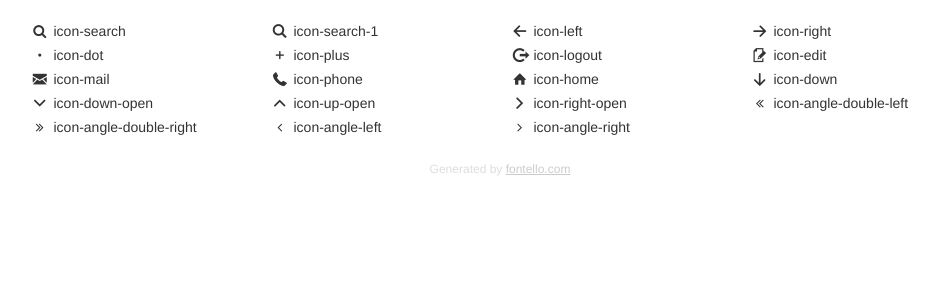
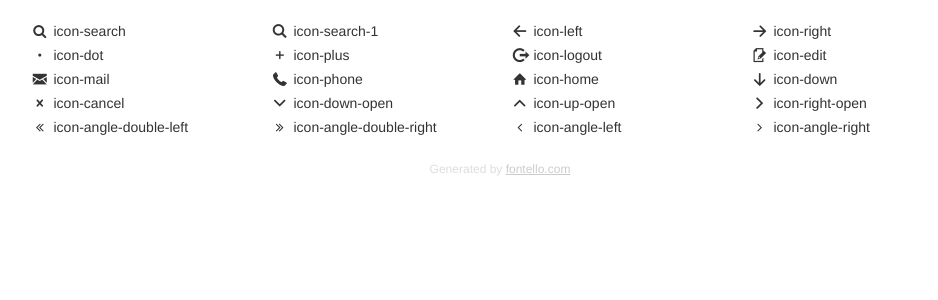
Before and after one commit to movementk/kobsa, a PHP site: page /assets/fontello/demo.html in a window 1280 px wide. Shown: the part 71-371 px from the top of the page, without its empty margins (140-1078 px from the left). Run offline with PHP 8.4, Linux system fonts and the light colour scheme.

Commit message:
폰텔로 아이콘 추가

```diff
--- a/assets/fontello/config.json
+++ b/assets/fontello/config.json
@@ -119,6 +119,12 @@
       "css": "down",
       "code": 59403,
       "src": "mfglabs"
+    },
+    {
+      "uid": "c709da589c923ba3c2ad48d9fc563e93",
+      "css": "cancel",
+      "code": 59404,
+      "src": "entypo"
     }
   ]
 }
--- a/assets/fontello/css/fontello-codes.css
+++ b/assets/fontello/css/fontello-codes.css
@@ -11,6 +11,7 @@
 .icon-phone:before { content: '\e809'; } /* '' */
 .icon-home:before { content: '\e80a'; } /* '' */
 .icon-down:before { content: '\e80b'; } /* '' */
+.icon-cancel:before { content: '\e80c'; } /* '' */
 .icon-down-open:before { content: '\f004'; } /* '' */
 .icon-up-open:before { content: '\f005'; } /* '' */
 .icon-right-open:before { content: '\f006'; } /* '' */
--- a/assets/fontello/css/fontello-ie7-codes.css
+++ b/assets/fontello/css/fontello-ie7-codes.css
@@ -11,6 +11,7 @@
 .icon-phone { *zoom: expression( this.runtimeStyle['zoom'] = '1', this.innerHTML = '&#xe809;&nbsp;'); }
 .icon-home { *zoom: expression( this.runtimeStyle['zoom'] = '1', this.innerHTML = '&#xe80a;&nbsp;'); }
 .icon-down { *zoom: expression( this.runtimeStyle['zoom'] = '1', this.innerHTML = '&#xe80b;&nbsp;'); }
+.icon-cancel { *zoom: expression( this.runtimeStyle['zoom'] = '1', this.innerHTML = '&#xe80c;&nbsp;'); }
 .icon-down-open { *zoom: expression( this.runtimeStyle['zoom'] = '1', this.innerHTML = '&#xf004;&nbsp;'); }
 .icon-up-open { *zoom: expression( this.runtimeStyle['zoom'] = '1', this.innerHTML = '&#xf005;&nbsp;'); }
 .icon-right-open { *zoom: expression( this.runtimeStyle['zoom'] = '1', this.innerHTML = '&#xf006;&nbsp;'); }
--- a/assets/fontello/css/fontello-ie7.css
+++ b/assets/fontello/css/fontello-ie7.css
@@ -22,6 +22,7 @@
 .icon-phone { *zoom: expression( this.runtimeStyle['zoom'] = '1', this.innerHTML = '&#xe809;&nbsp;'); }
 .icon-home { *zoom: expression( this.runtimeStyle['zoom'] = '1', this.innerHTML = '&#xe80a;&nbsp;'); }
 .icon-down { *zoom: expression( this.runtimeStyle['zoom'] = '1', this.innerHTML = '&#xe80b;&nbsp;'); }
+.icon-cancel { *zoom: expression( this.runtimeStyle['zoom'] = '1', this.innerHTML = '&#xe80c;&nbsp;'); }
 .icon-down-open { *zoom: expression( this.runtimeStyle['zoom'] = '1', this.innerHTML = '&#xf004;&nbsp;'); }
 .icon-up-open { *zoom: expression( this.runtimeStyle['zoom'] = '1', this.innerHTML = '&#xf005;&nbsp;'); }
 .icon-right-open { *zoom: expression( this.runtimeStyle['zoom'] = '1', this.innerHTML = '&#xf006;&nbsp;'); }
--- a/assets/fontello/demo.html
+++ b/assets/fontello/demo.html
@@ -229,11 +229,11 @@ body {
 }
 @font-face {
       font-family: 'fontello';
-      src: url('./font/fontello.eot?21334913');
-      src: url('./font/fontello.eot?21334913#iefix') format('embedded-opentype'),
-           url('./font/fontello.woff?21334913') format('woff'),
-           url('./font/fontello.ttf?21334913') format('truetype'),
-           url('./font/fontello.svg?21334913#fontello') format('svg');
+      src: url('./font/fontello.eot?52874290');
+      src: url('./font/fontello.eot?52874290#iefix') format('embedded-opentype'),
+           url('./font/fontello.woff?52874290') format('woff'),
+           url('./font/fontello.ttf?52874290') format('truetype'),
+           url('./font/fontello.svg?52874290#fontello') format('svg');
       font-weight: normal;
       font-style: normal;
     }
@@ -316,12 +316,13 @@ body {
         <div class="the-icons span3" title="Code: 0xe80b"><i class="demo-icon icon-down">&#xe80b;</i> <span class="i-name">icon-down</span><span class="i-code">0xe80b</span></div>
       </div>
       <div class="row">
+        <div class="the-icons span3" title="Code: 0xe80c"><i class="demo-icon icon-cancel">&#xe80c;</i> <span class="i-name">icon-cancel</span><span class="i-code">0xe80c</span></div>
         <div class="the-icons span3" title="Code: 0xf004"><i class="demo-icon icon-down-open">&#xf004;</i> <span class="i-name">icon-down-open</span><span class="i-code">0xf004</span></div>
         <div class="the-icons span3" title="Code: 0xf005"><i class="demo-icon icon-up-open">&#xf005;</i> <span class="i-name">icon-up-open</span><span class="i-code">0xf005</span></div>
         <div class="the-icons span3" title="Code: 0xf006"><i class="demo-icon icon-right-open">&#xf006;</i> <span class="i-name">icon-right-open</span><span class="i-code">0xf006</span></div>
-        <div class="the-icons span3" title="Code: 0xf100"><i class="demo-icon icon-angle-double-left">&#xf100;</i> <span class="i-name">icon-angle-double-left</span><span class="i-code">0xf100</span></div>
       </div>
       <div class="row">
+        <div class="the-icons span3" title="Code: 0xf100"><i class="demo-icon icon-angle-double-left">&#xf100;</i> <span class="i-name">icon-angle-double-left</span><span class="i-code">0xf100</span></div>
         <div class="the-icons span3" title="Code: 0xf101"><i class="demo-icon icon-angle-double-right">&#xf101;</i> <span class="i-name">icon-angle-double-right</span><span class="i-code">0xf101</span></div>
         <div class="the-icons span3" title="Code: 0xf104"><i class="demo-icon icon-angle-left">&#xf104;</i> <span class="i-name">icon-angle-left</span><span class="i-code">0xf104</span></div>
         <div class="the-icons span3" title="Code: 0xf105"><i class="demo-icon icon-angle-right">&#xf105;</i> <span class="i-name">icon-angle-right</span><span class="i-code">0xf105</span></div>
```
Also changed, not shown: assets/fontello/css/fontello-embedded.css (+7 -6 lines), assets/fontello/css/fontello.css (+8 -7 lines), assets/fontello/font/fontello.ttf, assets/fontello/font/fontello.woff, assets/fontello/font/fontello.woff2, 2 other files.
